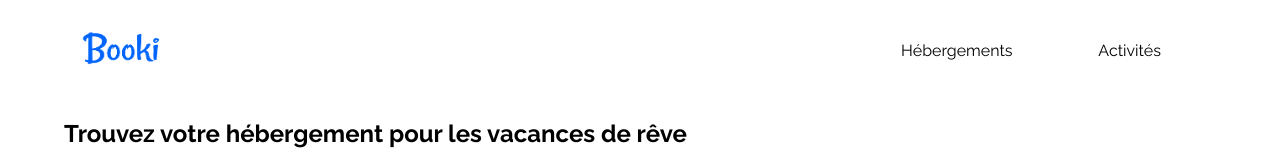
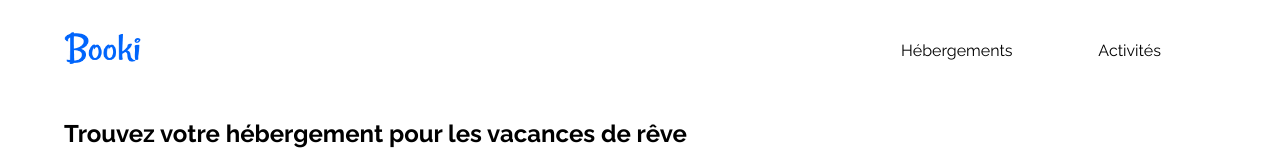
Before and after one commit to LoicAnael/Project-2-, a website: page index.html in a window 1280 px wide. Shown: the top 160 px of the page. Drawn offline with Linux system fonts and the light colour scheme.

Commit message:
logo size change

```diff
--- a/index.html
+++ b/index.html
@@ -23,7 +23,7 @@
         <header>
             <nav>
                 <div id="logo">
-                   <img src="./images/logo/booki@3x.png" alt="logo_booki" />
+                   <img src="./images/logo/booki.png" alt="logo_booki"/>
                </div>
 
                <div id="nav-bloc">
```
